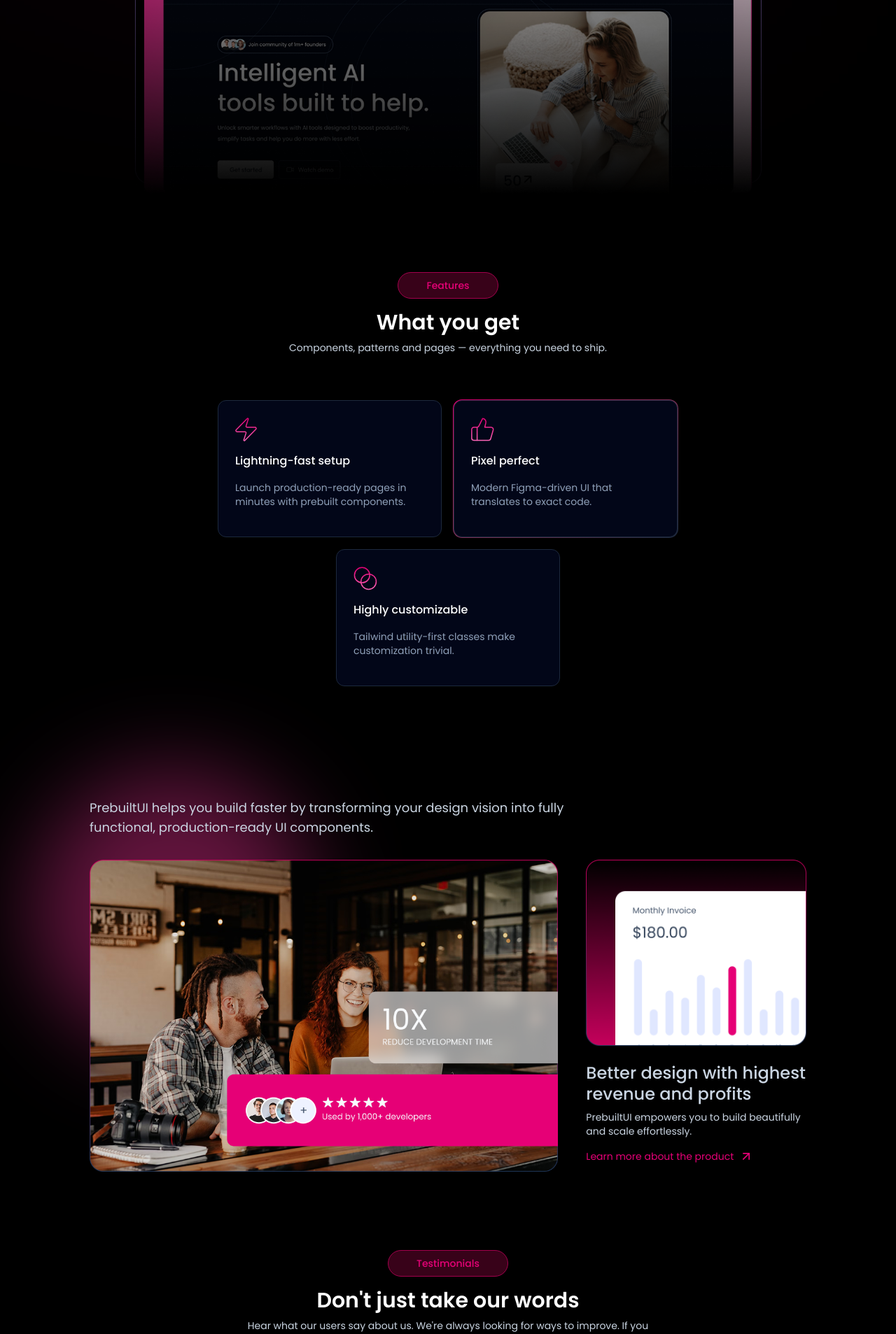
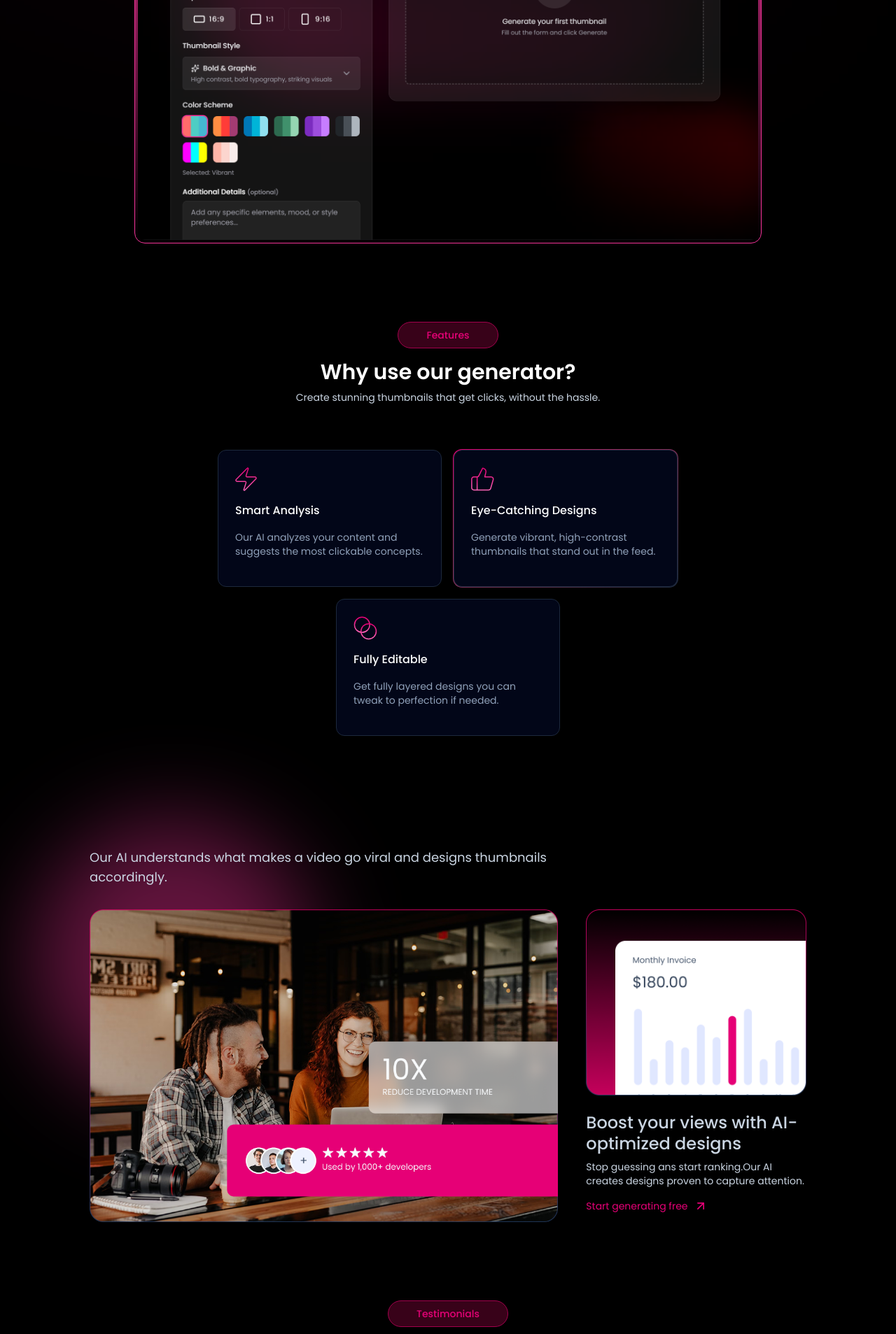
Before and after one commit to Istekhar-Arkam/AI-Thumbnail-Generator-App, a React (Vite) app in the folder Frontend/: page / in a window 1280 px wide. Shown: the part 880-2787 px from the top of the page at 70% size. Built offline with nearby package versions, Linux system fonts and the light colour scheme.

Commit message:
feat: Update TiltedImage component and features data, enhance HeroSection layout

```diff
--- a/Frontend/src/components/TiltImage.tsx
+++ b/Frontend/src/components/TiltImage.tsx
@@ -1,19 +1,23 @@
-import { useRef, useState } from 'react';
-import { motion, useMotionValue, useSpring } from 'motion/react';
+import { useRef, useState } from "react";
+import { motion, useMotionValue, useSpring } from "motion/react";
 
 const springValues = {
   damping: 30,
   stiffness: 100,
-    mass: 2
+  mass: 2,
 };
 
-export default function TiltedImage({ rotateAmplitude = 3, }) {
+export default function TiltedImage({ rotateAmplitude = 3 }) {
   const ref = useRef<HTMLDivElement>(null);
   const x = useMotionValue(0);
   const y = useMotionValue(0);
   const rotateX = useSpring(useMotionValue(0), springValues);
   const rotateY = useSpring(useMotionValue(0), springValues);
-    const rotateFigcaption = useSpring(0, { stiffness: 350, damping: 30, mass: 1 });
+  const rotateFigcaption = useSpring(0, {
+    stiffness: 350,
+    damping: 30,
+    mass: 1,
+  });
 
   const [lastY, setLastY] = useState(0);
 
@@ -45,15 +49,23 @@
   }
 
   return (
-        <motion.figure ref={ref} className="relative w-full h-full perspective-midrange mt-16 max-w-4xl mx-auto flex flex-col items-center justify-center" onMouseMove={handleMouse} onMouseLeave={handleMouseLeave}
+    <motion.figure
+      ref={ref}
+      className="relative w-full h-full perspective-midrange mt-16 max-w-4xl mx-auto flex flex-col items-center justify-center"
+      onMouseMove={handleMouse}
+      onMouseLeave={handleMouseLeave}
       initial={{ y: 150, opacity: 0 }}
       whileInView={{ y: 0, opacity: 1 }}
       viewport={{ once: true }}
       transition={{ type: "spring", stiffness: 320, damping: 70, mass: 1 }}
     >
-            <motion.div className="relative transform-3d w-full max-w-4xl" style={{ rotateX, rotateY }} >
-                <motion.img src="/assets/hero-section-showcase.png"
-                    className="w-full rounded-[15px] will-change-transform transform-[translateZ(0)]"
+      <motion.div
+        className="relative transform-3d w-full max-w-4xl"
+        style={{ rotateX, rotateY }}
+      >
+        <motion.img
+          src="/hero_img.png"
+          className="border bg-linear-180 border-pink-500 from-pink-500 to-transparent p-1 w-full rounded-[15px] will-change-transform transform-[translateZ(0)]"
           alt="hero section showcase"
         />
       </motion.div>
--- a/Frontend/src/data/features.tsx
+++ b/Frontend/src/data/features.tsx
@@ -1,19 +1,22 @@
 import type { IFeature } from "../types";
 
 export const featuresData: IFeature[] = [
-    {
-        icon: (<svg width="31" height="34" viewBox="0 0 31 34" fill="none" xmlns="http://www.w3.org/2000/svg"><path d="M2.616 20.2a1.62 1.62 0 0 1-1.458-.91 1.59 1.59 0 0 1 .202-1.698L17.304 1.276a.806.806 0 0 1 1.385.736l-3.092 9.63a1.59 1.59 0 0 0 .765 1.978c.231.12.488.182.749.18h11.273a1.62 1.62 0 0 1 1.458.91 1.59 1.59 0 0 1-.202 1.698L13.696 32.724a.807.807 0 0 1-1.385-.736l3.092-9.63a1.59 1.59 0 0 0-.765-1.978 1.6 1.6 0 0 0-.748-.18z" stroke="url(#a)" strokeWidth="1.5" strokeLinecap="round" strokeLinejoin="round" /><defs><linearGradient id="a" x1="15.5" y1="1" x2="15.5" y2="33" gradientUnits="userSpaceOnUse"><stop stopColor="#E60076" /><stop offset="1" stopColor="#FB64B6" /></linearGradient></defs></svg>),
-        title: "Lightning-fast setup",
-        description: "Launch production-ready pages in minutes with prebuilt components.",
-    },
-    {
-        icon: (<svg width="33" height="34" viewBox="0 0 33 34" fill="none" xmlns="http://www.w3.org/2000/svg"><path d="M8.617 13.777V32.43" stroke="url(#a)" strokeWidth="1.5" strokeLinecap="round" strokeLinejoin="round" /><path d="m21.066 7.377-1.554 6.404h9.062a3.107 3.107 0 0 1 2.984 3.979l-3.621 12.435a3.11 3.11 0 0 1-2.985 2.238H3.968A3.11 3.11 0 0 1 .86 29.325V16.89a3.11 3.11 0 0 1 3.11-3.11h4.29a3.11 3.11 0 0 0 2.782-1.725l5.362-10.71a4.866 4.866 0 0 1 4.663 6.032" stroke="url(#b)" strokeWidth="1.5" strokeLinecap="round" strokeLinejoin="round" /><defs><linearGradient id="a" x1="9.117" y1="13.777" x2="9.117" y2="32.43" gradientUnits="userSpaceOnUse"><stop stopColor="#E60076" /><stop offset="1" stopColor="#FB64B6" /></linearGradient><linearGradient id="b" x1="16.271" y1="1.346" x2="16.271" y2="32.433" gradientUnits="userSpaceOnUse"><stop stopColor="#E60076" /><stop offset="1" stopColor="#FB64B6" /></linearGradient></defs></svg>),
-        title: "Pixel perfect",
-        description: "Modern Figma-driven UI that translates to exact code.",
-    },
-    {
-        icon: (<svg width="34" height="34" viewBox="0 0 34 34" fill="none" xmlns="http://www.w3.org/2000/svg"><path d="M12.278 23.072c6 0 10.864-4.864 10.864-10.863 0-6-4.864-10.863-10.864-10.863S1.414 6.209 1.414 12.209s4.864 10.863 10.864 10.863" stroke="url(#a)" strokeWidth="1.5" strokeLinecap="round" strokeLinejoin="round" /><path d="M21.583 32.383c6 0 10.863-4.864 10.863-10.864s-4.864-10.863-10.863-10.863c-6 0-10.864 4.864-10.864 10.863 0 6 4.864 10.864 10.864 10.864" stroke="url(#b)" strokeWidth="1.5" strokeLinecap="round" strokeLinejoin="round" /><defs><linearGradient id="a" x1="12.278" y1="1.346" x2="12.278" y2="23.072" gradientUnits="userSpaceOnUse"><stop stopColor="#E60076" /><stop offset="1" stopColor="#FB64B6" /></linearGradient><linearGradient id="b" x1="21.582" y1="10.656" x2="21.582" y2="32.383" gradientUnits="userSpaceOnUse"><stop stopColor="#E60076" /><stop offset="1" stopColor="#FB64B6" /></linearGradient></defs></svg>),
-        title: "Highly customizable",
-        description: "Tailwind utility-first classes make customization trivial.",
-    }
+  {
+    icon: "/assets/zap-icon.svg",
+    title: "Smart Analysis",
+    description:
+      "Our AI analyzes your content and suggests the most clickable concepts.",
+  },
+  {
+    icon: "/assets/thumb-icon.svg",
+    title: "Eye-Catching Designs",
+    description:
+      "Generate vibrant, high-contrast thumbnails that stand out in the feed.",
+  },
+  {
+    icon: "/assets/shape-icon.svg",
+    title: "Fully Editable",
+    description:
+      "Get fully layered designs you can tweak to perfection if needed.",
+  },
 ];
--- a/Frontend/src/sections/FeaturesSection.tsx
+++ b/Frontend/src/sections/FeaturesSection.tsx
@@ -1,4 +1,4 @@
-'use client'
+"use client";
 import SectionTitle from "../components/SectionTitle";
 import { ArrowUpRight } from "lucide-react";
 import { motion } from "motion/react";
@@ -8,17 +8,33 @@
 export default function FeaturesSection() {
   return (
     <div id="features" className="px-4 md:px-16 lg:px-24 xl:px-32">
-            <SectionTitle text1="Features" text2="What you get" text3="Components, patterns and pages — everything you need to ship." />
+      <SectionTitle
+        text1="Features"
+        text2="Why use our generator?"
+        text3="Create stunning thumbnails that get clicks, without the hassle."
+      />
       <div className="flex flex-wrap items-center justify-center gap-6 md:gap-4 mt-16 px-6">
         {featuresData.map((feature: IFeature, index: number) => (
-                    <motion.div key={index} className={`${index === 1 ? 'p-px rounded-[13px] bg-linear-to-br from-pink-600 to-slate-800' : ''}`}
+          <motion.div
+            key={index}
+            className={`${
+              index === 1
+                ? "p-px rounded-[13px] bg-linear-to-br from-pink-600 to-slate-800"
+                : ""
+            }`}
             initial={{ y: 150, opacity: 0 }}
             whileInView={{ y: 0, opacity: 1 }}
             viewport={{ once: true }}
-                        transition={{ delay: index * 0.15, type: "spring", stiffness: 320, damping: 70, mass: 1 }}
+            transition={{
+              delay: index * 0.15,
+              type: "spring",
+              stiffness: 320,
+              damping: 70,
+              mass: 1,
+            }}
           >
             <div className="p-6 rounded-xl space-y-4 border border-slate-800 bg-slate-950 max-w-80 w-full">
-                            {feature.icon}
+              <img src={feature.icon} alt={feature.icon} />
               <h3 className="text-base font-medium text-white">
                 {feature.title}
               </h3>
@@ -31,34 +47,69 @@
       </div>
       <div className="mt-40 relative mx-auto max-w-5xl">
         <div className="absolute -z-50 size-100 -top-10 -left-20 aspect-square rounded-full bg-pink-500/40 blur-3xl"></div>
-                <motion.p className="text-slate-300 text-lg text-left max-w-3xl"
+        <motion.p
+          className="text-slate-300 text-lg text-left max-w-3xl"
           initial={{ y: 150, opacity: 0 }}
           whileInView={{ y: 0, opacity: 1 }}
           viewport={{ once: true }}
           transition={{ type: "spring", stiffness: 320, damping: 70, mass: 1 }}
         >
-                    PrebuiltUI helps you build faster by transforming your design vision into fully functional, production-ready UI components.
+          Our AI understands what makes a video go viral and designs thumbnails
+          accordingly.
         </motion.p>
         <div className="grid grid-cols-1 md:grid-cols-3 mt-8 gap-10">
-                    <motion.div className="md:col-span-2"
+          <motion.div
+            className="md:col-span-2"
             initial={{ y: 150, opacity: 0 }}
             whileInView={{ y: 0, opacity: 1 }}
             viewport={{ once: true }}
-                        transition={{ type: "spring", stiffness: 240, damping: 70, mass: 1 }}
+            transition={{
+              type: "spring",
+              stiffness: 240,
+              damping: 70,
+              mass: 1,
+            }}
           >
-                        <img className="h-full w-auto" src="/assets/features-showcase-1.png" alt="features showcase" width={1000} height={500} />
+            <img
+              className="h-full w-auto"
+              src="/assets/features-showcase-1.png"
+              alt="features showcase"
+              width={1000}
+              height={500}
+            />
           </motion.div>
-                    <motion.div className="md:col-span-1"
+          <motion.div
+            className="md:col-span-1"
             initial={{ y: 150, opacity: 0 }}
             whileInView={{ y: 0, opacity: 1 }}
             viewport={{ once: true }}
-                        transition={{ delay: 0.15, type: "spring", stiffness: 320, damping: 70, mass: 1 }}
+            transition={{
+              delay: 0.15,
+              type: "spring",
+              stiffness: 320,
+              damping: 70,
+              mass: 1,
+            }}
           >
-                        <img src="/assets/features-showcase-2.png" alt="features showcase" width={1000} height={500} className="hover:-translate-y-0.5 transition duration-300" />
-                        <h3 className="text-[24px]/7.5 text-slate-300 font-medium mt-6">Better design with highest revenue and profits </h3>
-                        <p className="text-slate-300 mt-2">PrebuiltUI empowers you to build beautifully and scale effortlessly.</p>
-                        <a href="https://prebuiltui.com" className="group flex items-center gap-2 mt-4 text-pink-600 hover:text-pink-700 transition">
-                            Learn more about the product
+            <img
+              src="/assets/features-showcase-2.png"
+              alt="features showcase"
+              width={1000}
+              height={500}
+              className="hover:-translate-y-0.5 transition duration-300"
+            />
+            <h3 className="text-[24px]/7.5 text-slate-300 font-medium mt-6">
+              Boost your views with AI-optimized designs
+            </h3>
+            <p className="text-slate-300 mt-2">
+              Stop guessing ans start ranking.Our AI creates designs proven to
+              capture attention.
+            </p>
+            <a
+              href="https://prebuiltui.com"
+              className="group flex items-center gap-2 mt-4 text-pink-600 hover:text-pink-700 transition"
+            >
+              Start generating free
               <ArrowUpRight className="size-5 group-hover:translate-x-0.5 transition duration-300" />
             </a>
           </motion.div>
--- a/Frontend/src/sections/HeroSection.tsx
+++ b/Frontend/src/sections/HeroSection.tsx
@@ -42,7 +42,7 @@
         </p>
       </motion.a>
       <motion.h1
-        className="text-5xl/17 md:text-6xl/21 font-medium max-w-2xl text-center"
+        className="text-5xl/17 md:text-6xl/21 font-medium max-w-3xl text-center"
         initial={{ y: 50, opacity: 0 }}
         whileInView={{ y: 0, opacity: 1 }}
         viewport={{ once: true }}
```
Lines whose indentation alone changed are shown as unchanged.
